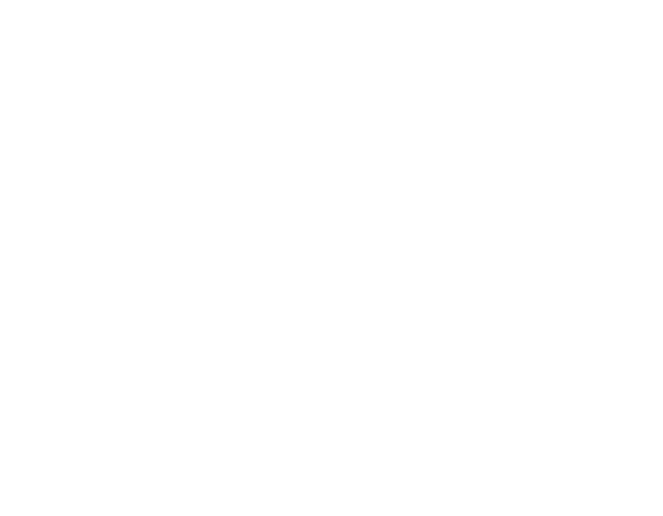
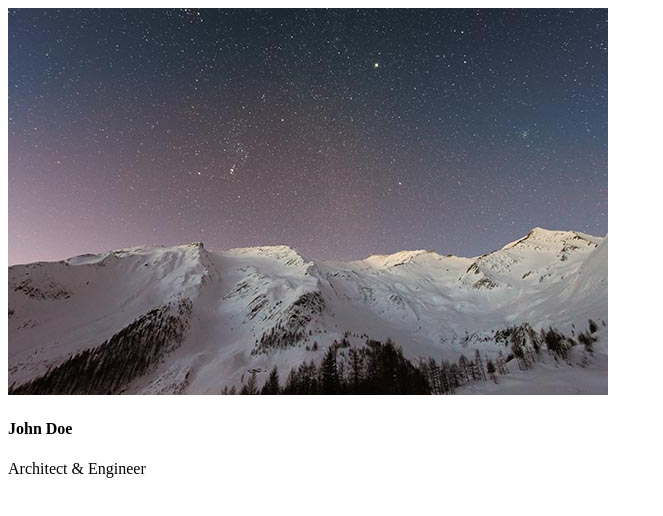
Before and after one commit to JcJen62/DGM221R-summit, a plain HTML site: page index.html in a window 1280 px wide. Shown: the whole page, without its empty margins (0-663 px from the left). Drawn offline with Linux system fonts and the light colour scheme.

Commit message:
first changes

```diff
--- a/index.html
+++ b/index.html
@@ -4,9 +4,15 @@
     <meta charset="UTF-8">
     <meta http-equiv="X-UA-Compatible" content="IE=edge">
     <meta name="viewport" content="width=device-width, initial-scale=1.0">
-    <title>Document</title>
+    <title>Summit</title>
 </head>
 <body>
-
+    <div class="card">
+        <img src="images/snow.jpg" alt="Avatar">
+        <div class="container">
+          <h4><b>John Doe</b></h4>
+          <p>Architect & Engineer</p>
+        </div>
+      </div>
 </body>
 </html>
--- a/styles.css
+++ b/styles.css
@@ -0,0 +1,16 @@
+img{
+    width: 100%;
+}
+
+.card {
+    box-shadow: 0 4px 8px 0 rgba(0,0,0,0.2);
+    transition: 0.3s;
+  }
+
+  .card:hover {
+    box-shadow: 0 8px 16px 0 rgba(0,0,0,0.2);
+  }
+
+  .container {
+    padding: 2px 16px;
+  }
```
Also changed, not shown: images/snow.jpg (added).
